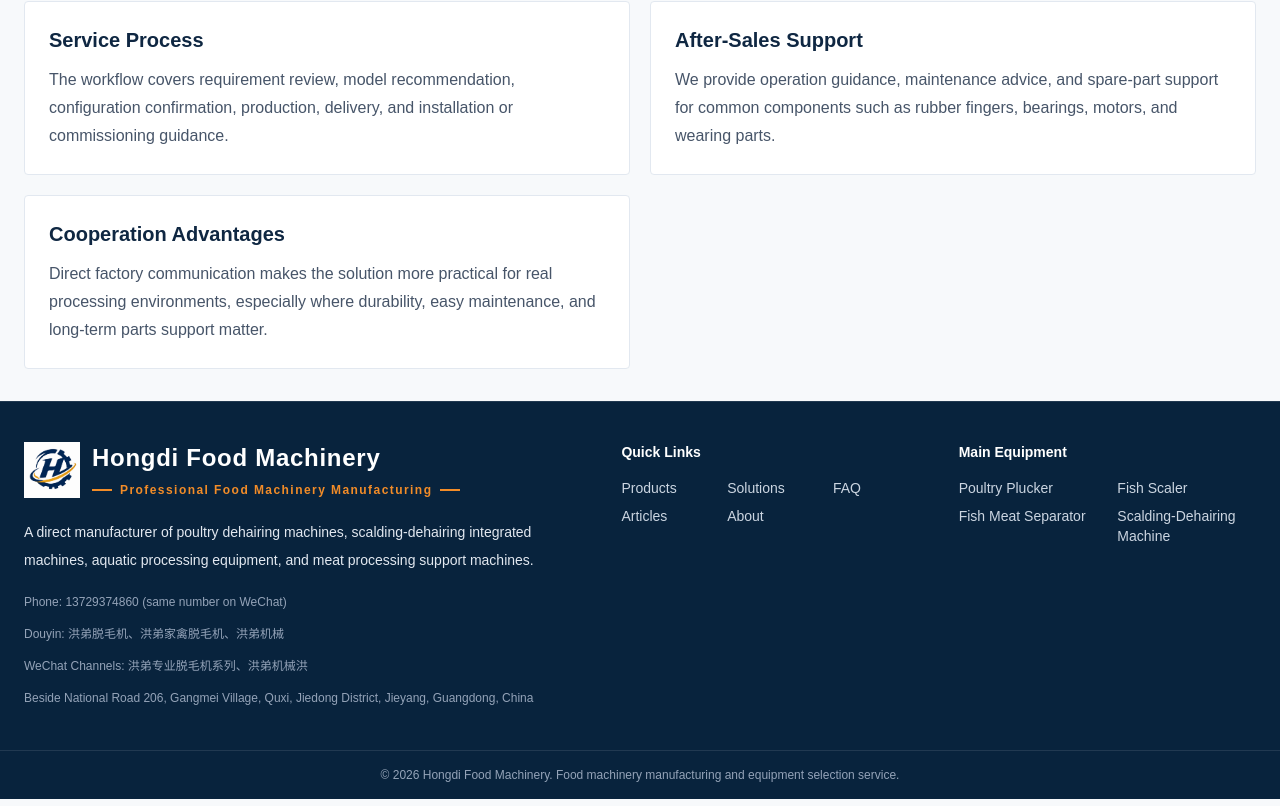
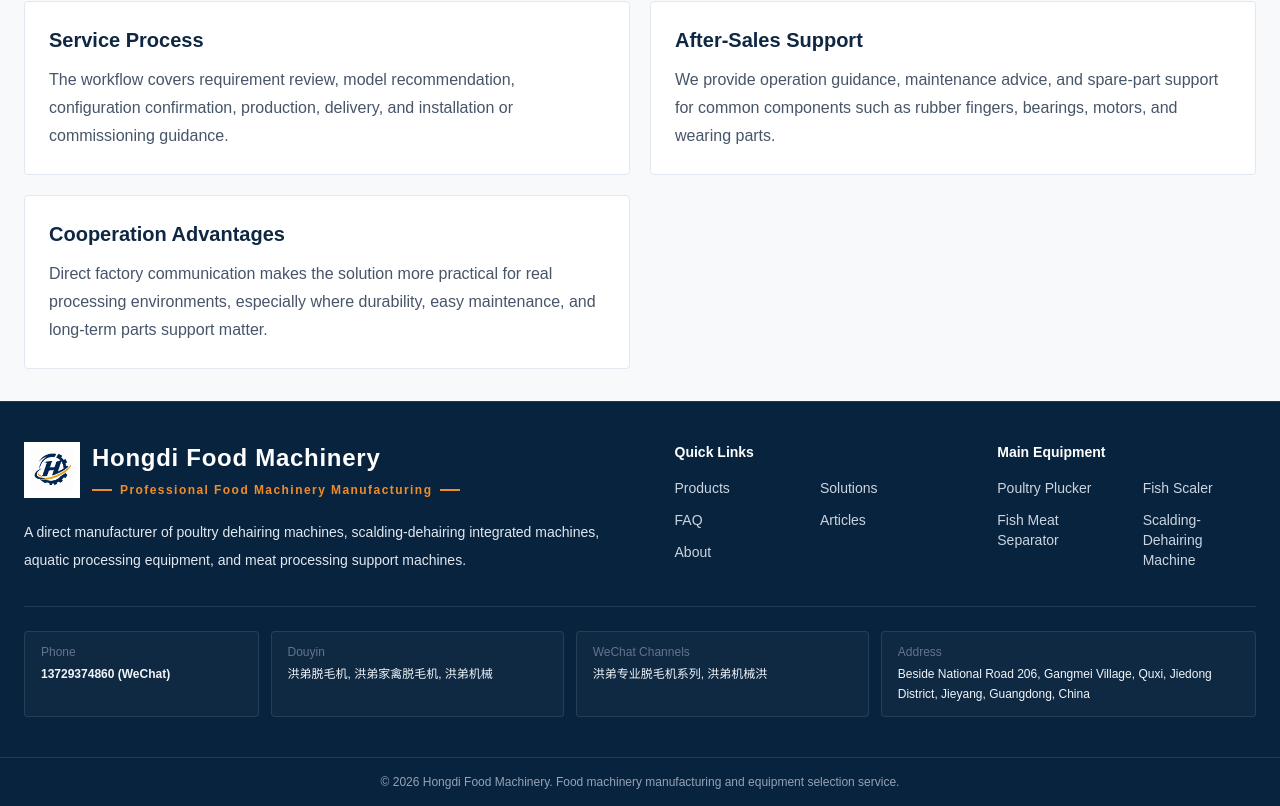
Before and after one commit to wulh8410/hongdi-food-machinery, a Next.js app: page /en/about in a window 1280 px wide. Shown: the part 740-1546 px from the top of the page. Built offline with nearby package versions, Linux system fonts and the light colour scheme.

Commit message:
Improve footer layout

```diff
--- a/components/Footer.tsx
+++ b/components/Footer.tsx
@@ -6,6 +6,7 @@
 export function Footer({ locale, site }: { locale: Locale; site: SiteConfig }) {
   const isZh = locale === 'zh';
   const tagline = isZh ? '专业食品机械设备制造' : 'Professional Food Machinery Manufacturing';
+  const joiner = isZh ? '、' : ', ';
   const pages = [
     ['products', site.nav.products],
     ['solutions', site.nav.solutions],
@@ -19,11 +20,12 @@
 
   return (
     <footer className="border-t border-white/10 bg-[#08233d] text-white">
-      <div className="mx-auto grid max-w-7xl gap-10 px-4 py-10 md:grid-cols-[1.5fr_0.8fr_0.8fr] md:px-6">
+      <div className="mx-auto max-w-7xl px-4 py-10 md:px-6">
+        <div className="grid gap-10 lg:grid-cols-[1.05fr_1fr] lg:items-start">
           <div>
             <div className="flex items-center gap-3">
-            <span className="relative block h-14 w-14 shrink-0 overflow-hidden">
-              <Image src={assetPath('/images/factory/hongdi-logo-icon.png')} alt={site.name} fill className="object-contain" sizes="56px" />
+              <span className="relative block h-14 w-14 shrink-0 overflow-hidden bg-white">
+                <Image src={assetPath('/images/factory/hongdi-logo-icon.png')} alt={site.name} fill className="object-contain p-1.5" sizes="56px" />
               </span>
               <span className="leading-none">
                 <span className="block text-xl font-black tracking-[0.03em] text-white md:text-2xl">{site.name}</span>
@@ -34,18 +36,13 @@
                 </span>
               </span>
             </div>
-          <p className="mt-5 max-w-xl text-sm leading-7 text-slate-200">{site.companyPositioning}</p>
-          <div className="mt-4 grid gap-2 text-xs leading-6 text-slate-400">
-            <p>{isZh ? '\u7535\u8bdd\uff1a' : 'Phone: '}{site.phone}{isZh ? '\uff08\u5fae\u4fe1\u540c\u53f7\uff09' : ' (same number on WeChat)'}</p>
-            {site.douyinAccounts?.length ? <p>{isZh ? '抖音：' : 'Douyin: '}{site.douyinAccounts.join('、')}</p> : null}
-            {site.videoAccounts?.length ? <p>{isZh ? '视频号：' : 'WeChat Channels: '}{site.videoAccounts.join('、')}</p> : null}
-            <p>{site.address}</p>
-          </div>
+            <p className="mt-5 max-w-2xl text-sm leading-7 text-slate-200">{site.companyPositioning}</p>
           </div>
 
+          <div className="grid gap-8 sm:grid-cols-2 lg:justify-self-end lg:gap-16">
             <div>
               <p className="text-sm font-black text-white">{isZh ? '快速入口' : 'Quick Links'}</p>
-          <div className="mt-4 grid grid-cols-3 gap-x-5 gap-y-2 text-sm text-slate-300 md:min-w-[260px]">
+              <div className="mt-4 grid grid-cols-2 gap-x-8 gap-y-3 text-sm text-slate-300">
                 {pages.map(([key, label]) => (
                   <Link key={key} href={`/${locale}/${key}`} className="hover:text-industrial-orange">
                     {label}
@@ -56,11 +53,20 @@
 
             <div>
               <p className="text-sm font-black text-white">{isZh ? '主营设备' : 'Main Equipment'}</p>
-          <div className="mt-4 grid grid-cols-2 gap-x-5 gap-y-2 text-sm text-slate-300 md:min-w-[220px]">
+              <div className="mt-4 grid grid-cols-2 gap-x-8 gap-y-3 text-sm text-slate-300">
                 {equipment.map((item) => (
                   <span key={item}>{item}</span>
                 ))}
               </div>
+            </div>
+          </div>
+        </div>
+
+        <div className="mt-8 grid gap-3 border-t border-white/10 pt-6 text-xs text-slate-300 sm:grid-cols-2 lg:grid-cols-[1fr_1.25fr_1.25fr_1.6fr]">
+          <FooterInfo label={isZh ? '电话' : 'Phone'} value={`${site.phone}${isZh ? '（微信同号）' : ' (WeChat)'}`} strong />
+          {site.douyinAccounts?.length ? <FooterInfo label={isZh ? '抖音' : 'Douyin'} value={site.douyinAccounts.join(joiner)} /> : null}
+          {site.videoAccounts?.length ? <FooterInfo label={isZh ? '视频号' : 'WeChat Channels'} value={site.videoAccounts.join(joiner)} /> : null}
+          <FooterInfo label={isZh ? '地址' : 'Address'} value={site.address} className="sm:col-span-2 lg:col-span-1" />
         </div>
       </div>
       <div className="border-t border-white/10 px-4 py-4 text-center text-xs text-slate-400">
@@ -69,3 +75,12 @@
     </footer>
   );
 }
+
+function FooterInfo({ label, value, strong = false, className = '' }: { label: string; value: string; strong?: boolean; className?: string }) {
+  return (
+    <div className={`rounded border border-white/10 bg-white/[0.03] px-4 py-3 ${className}`}>
+      <span className="block text-slate-500">{label}</span>
+      <span className={`mt-1 block leading-5 text-slate-100 ${strong ? 'font-semibold' : ''}`}>{value}</span>
+    </div>
+  );
+}
```
Also changed, not shown: 1 other file (tests, documents, lock files or other folders). Lines whose indentation alone changed are shown as unchanged.
